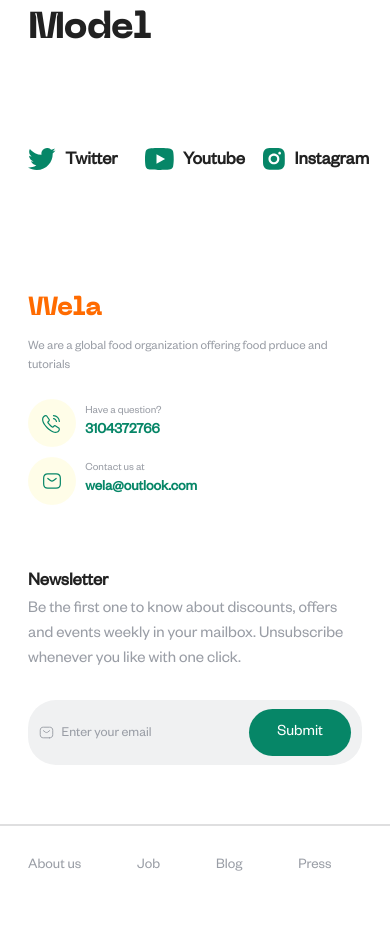
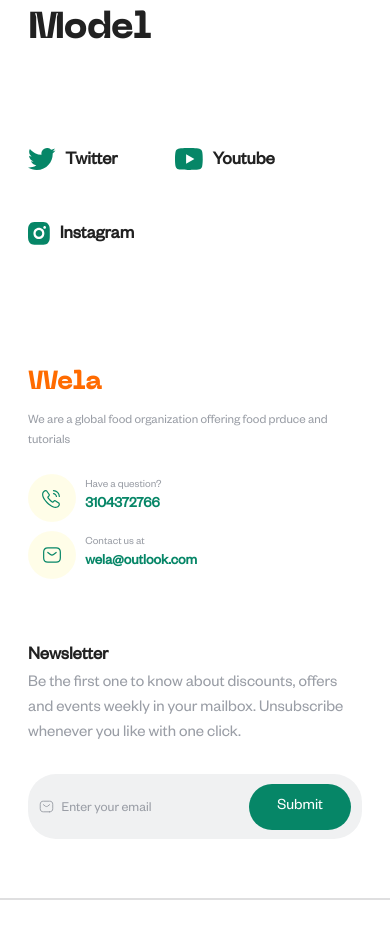
Before and after one commit to kennydageek/wela-foods, a Vue app: page / in a window 390 px wide. Shown: the part 7580-8510 px from the top of the page. Built offline with nearby package versions, Linux system fonts and the light colour scheme; what vuejs-countdown-timer would draw is missing.

Commit message:
social icons responsive

```diff
--- a/src/components/SocialIcons.vue
+++ b/src/components/SocialIcons.vue
@@ -1,7 +1,8 @@
 <template>
   <v-row class="social-row">
     <v-col
-      cols="3"
+      cols="4"
+      sm="3"
       class="social-wrapper"
       v-for="(social, i) in socials"
       :key="i"
```
